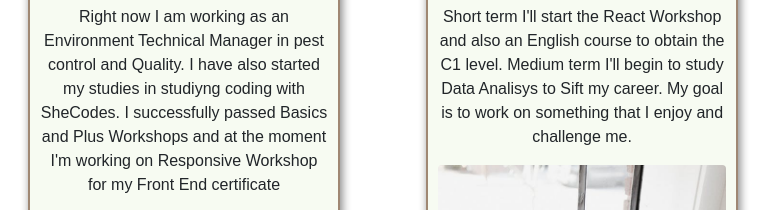
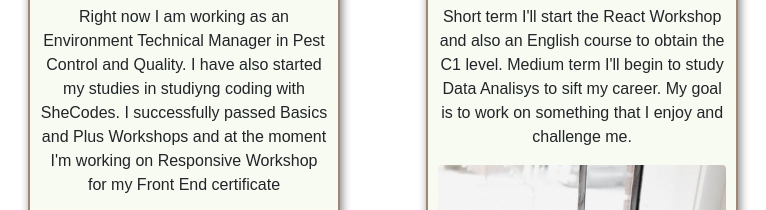
Before and after one commit to LidiaGDC/Lidia-GDC-Portfolio, a plain HTML site: page index.html in a window 1280 px wide. Shown: the part 848-1058 px from the top of the page, 456-1222 px from the left. Drawn offline with nearby package versions, Linux system fonts and the light colour scheme; grey boxes are pictures that could not be loaded.

Commit message:
content fixed

```diff
--- a/index.html
+++ b/index.html
@@ -103,7 +103,7 @@
         </div>
         <div class="section present col-md-3">
           <h4>What I do</h4>
-          <p class="text-center"> Right now I am working as an Environment Technical Manager in pest control and Quality.  I have also started my studies in studiyng coding with SheCodes. I successfully passed Basics and Plus Workshops and at the moment I'm working on Responsive Workshop for my Front End certificate  </p>
+          <p class="text-center"> Right now I am working as an Environment Technical Manager in Pest Control and Quality.  I have also started my studies in studiyng coding with SheCodes. I successfully passed Basics and Plus Workshops and at the moment I'm working on Responsive Workshop for my Front End certificate  </p>
           <img
             class="rounded mx-auto d-block img-fluid d-none d-sm-block"
             src="images/present-photo.jpg"
@@ -116,7 +116,7 @@
         </div>
         <div class="section future col-md-3">
           <h4>Looking forward</h4>
-          <p class="text-center"> Short term I'll start the React Workshop and also an English course to obtain the C1 level. Medium term I'll begin to study Data Analisys to Sift my career. My goal is to work on something that I enjoy and challenge me.</p>
+          <p class="text-center"> Short term I'll start the React Workshop and also an English course to obtain the C1 level. Medium term I'll begin to study Data Analisys to sift my career. My goal is to work on something that I enjoy and challenge me.</p>
           <img
             class="rounded mx-auto d-block img-fluid d-none d-sm-block"
             src="images/future-photo.jpeg"
```
